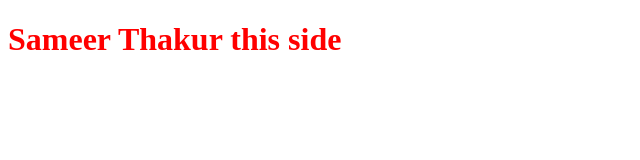
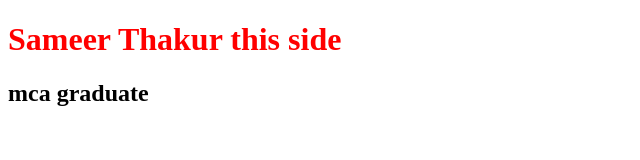
Before and after one commit to bharat841/Localrepo, a plain HTML site: page index.html in a window 1280 px wide. Shown: the whole page, without its empty margins (0-640 px from the left). Drawn offline with Linux system fonts and the light colour scheme.

Commit message:
new branch

```diff
--- a/index.html
+++ b/index.html
@@ -8,5 +8,6 @@
 </head>
 <body>
     <h1>Sameer Thakur this side</h1>
+    <h2>mca graduate</h2>
 </body>
 </html>
```
